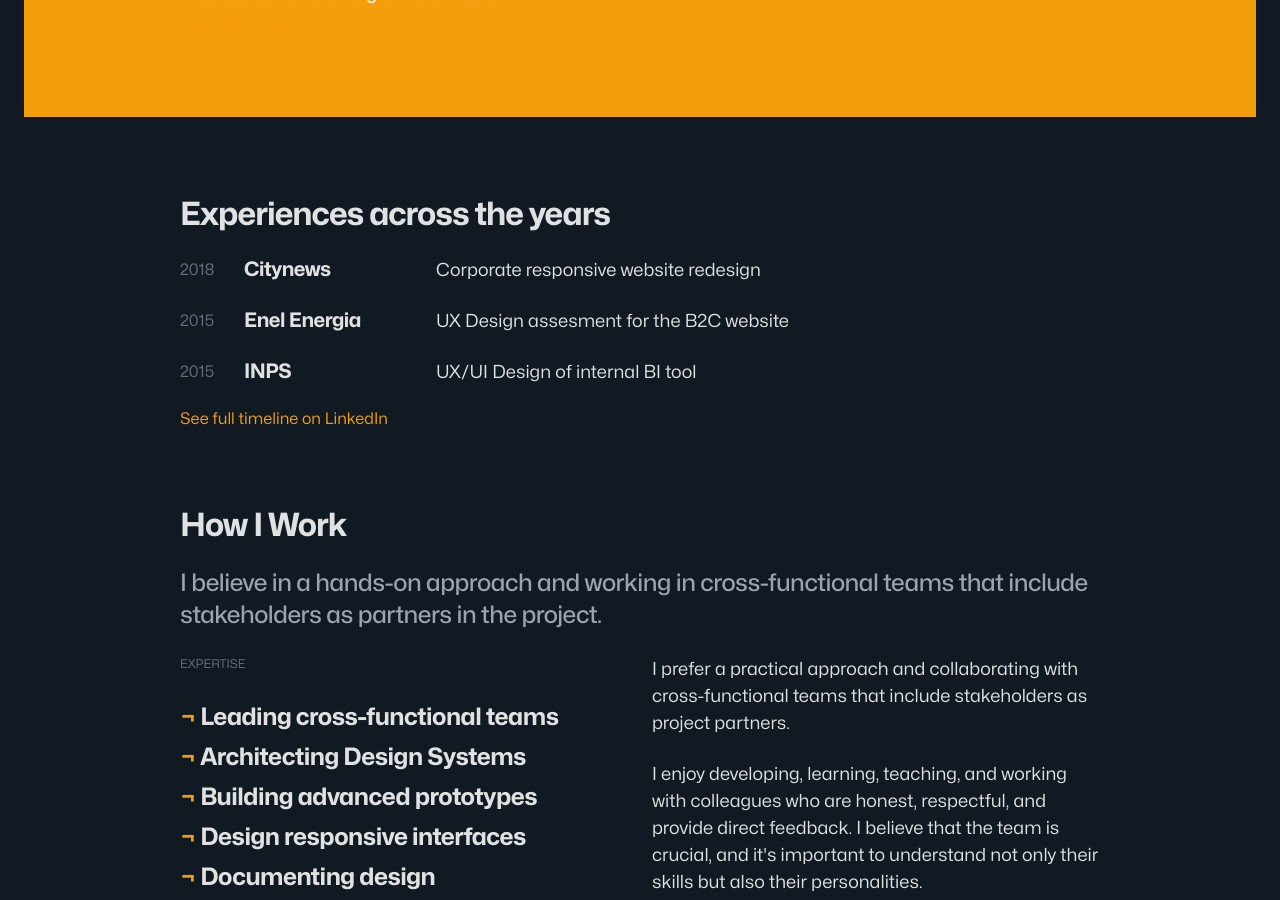
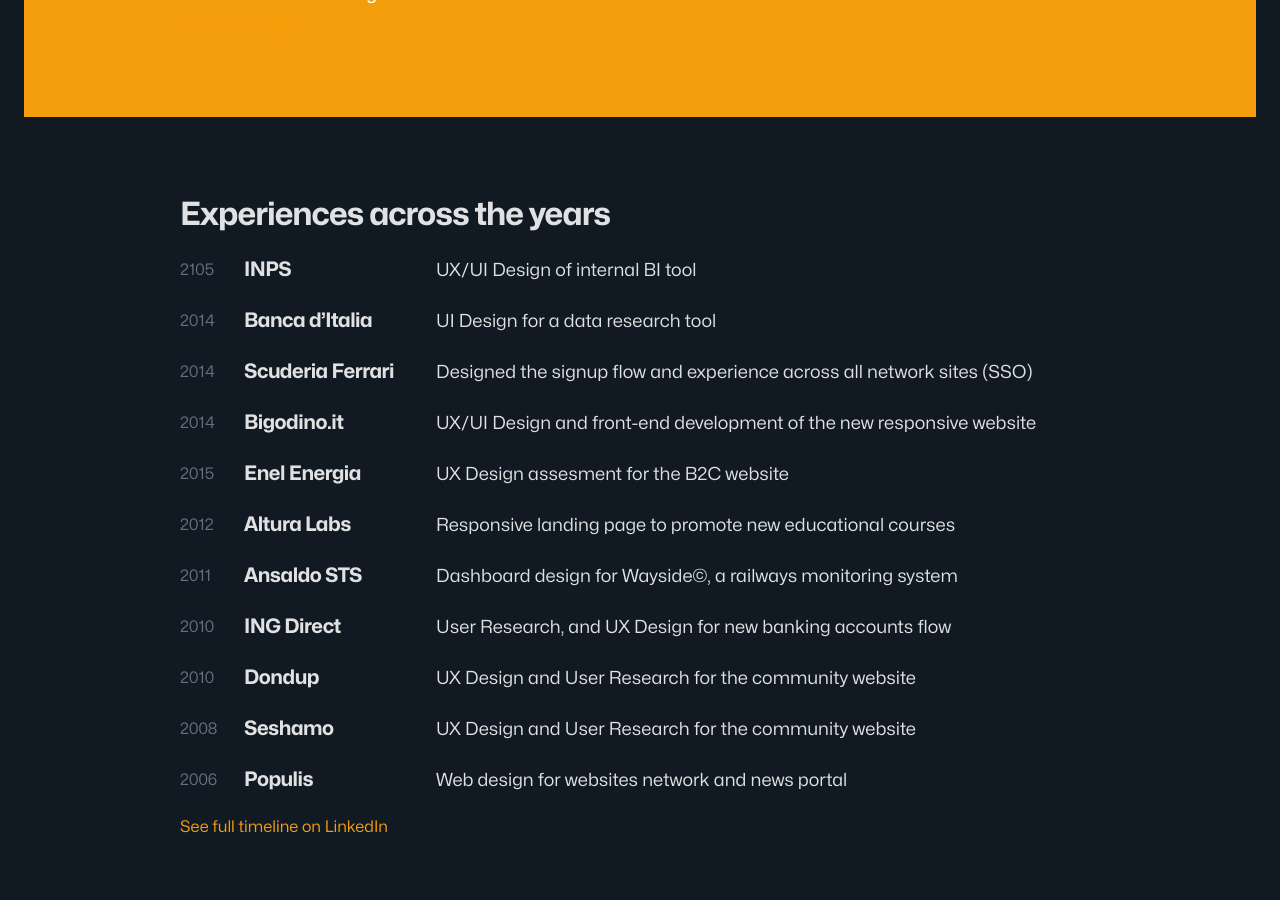
Before and after one commit to zetareticoli/fi, a Jekyll site: the page built from work.html, in a window 1280 px wide and 900 px high, scrolled down 1079 px. Built offline with Jekyll 4.4.1, drawn with Linux system fonts in a browser that asks for light colours.

Commit message:
Added clients

```diff
--- a/_data/clients.yml
+++ b/_data/clients.yml
@@ -1,9 +1,33 @@
-- title: Citynews
-  desc: Corporate responsive website redesign
-  year: 2018
+- title: INPS
+  desc: UX/UI Design of internal BI tool
+  year: 2105
+- title: Banca d’Italia
+  desc: UI Design for a data research tool
+  year: 2014
+- title: Scuderia Ferrari
+  desc: Designed the signup flow and experience across all network sites (SSO)
+  year: 2014
+- title: Bigodino.it
+  desc: UX/UI Design and front-end development of the new responsive website
+  year: 2014
 - title: Enel Energia
   desc: UX Design assesment for the B2C website
   year: 2015
-- title: INPS
-  desc: UX/UI Design of internal BI tool
-  year: 2015
+- title: Altura Labs
+  desc: Responsive landing page to promote new educational courses
+  year: 2012
+- title: Ansaldo STS
+  desc: Dashboard design for Wayside©, a railways monitoring system
+  year: 2011
+- title: ING Direct
+  desc: User Research, and UX Design for new banking accounts flow
+  year: 2010
+- title: Dondup
+  desc: UX Design and User Research for the community website
+  year: 2010
+- title: Seshamo
+  desc: UX Design and User Research for the community website
+  year: 2008
+- title: Populis
+  desc: Web design for websites network and news portal
+  year: 2006
```
